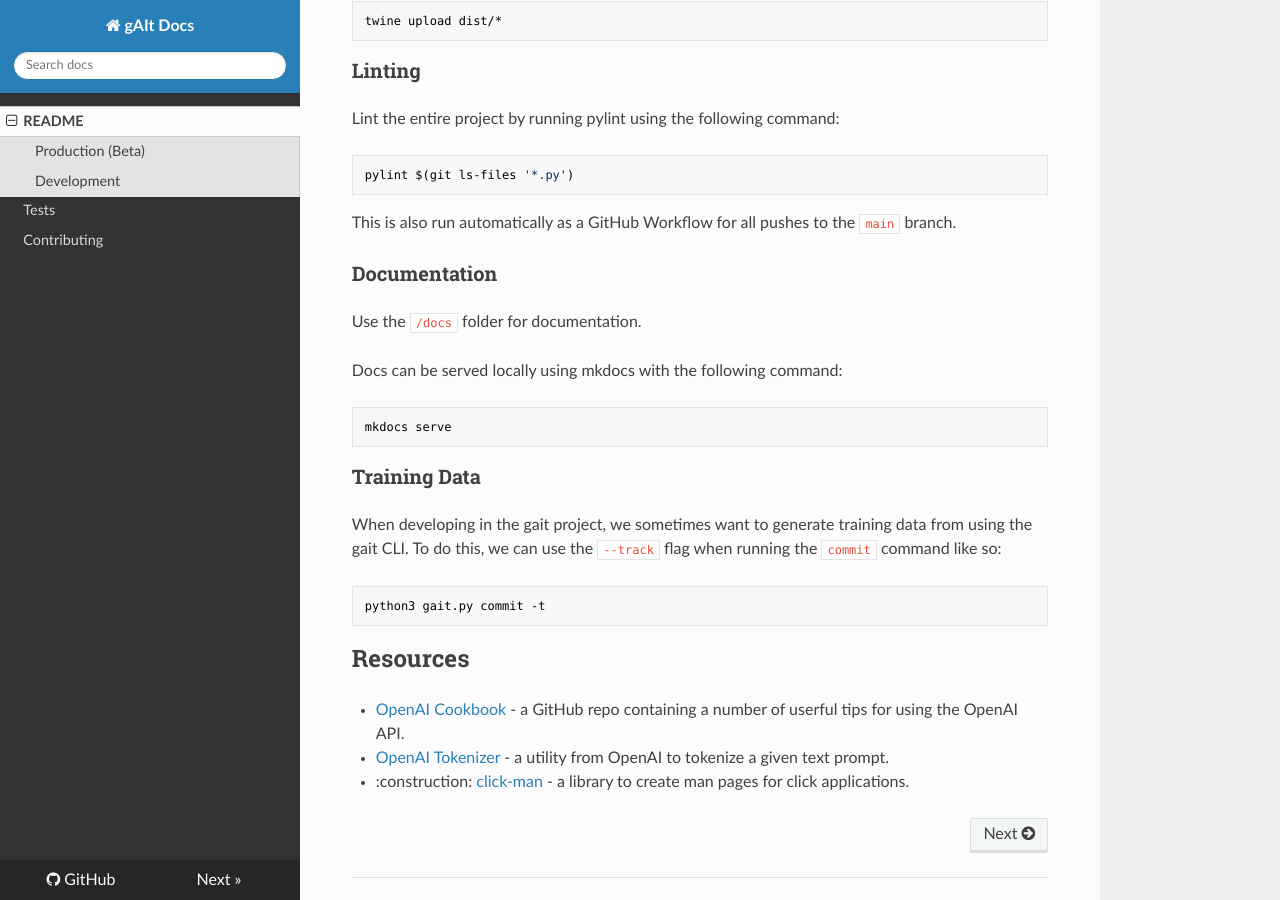
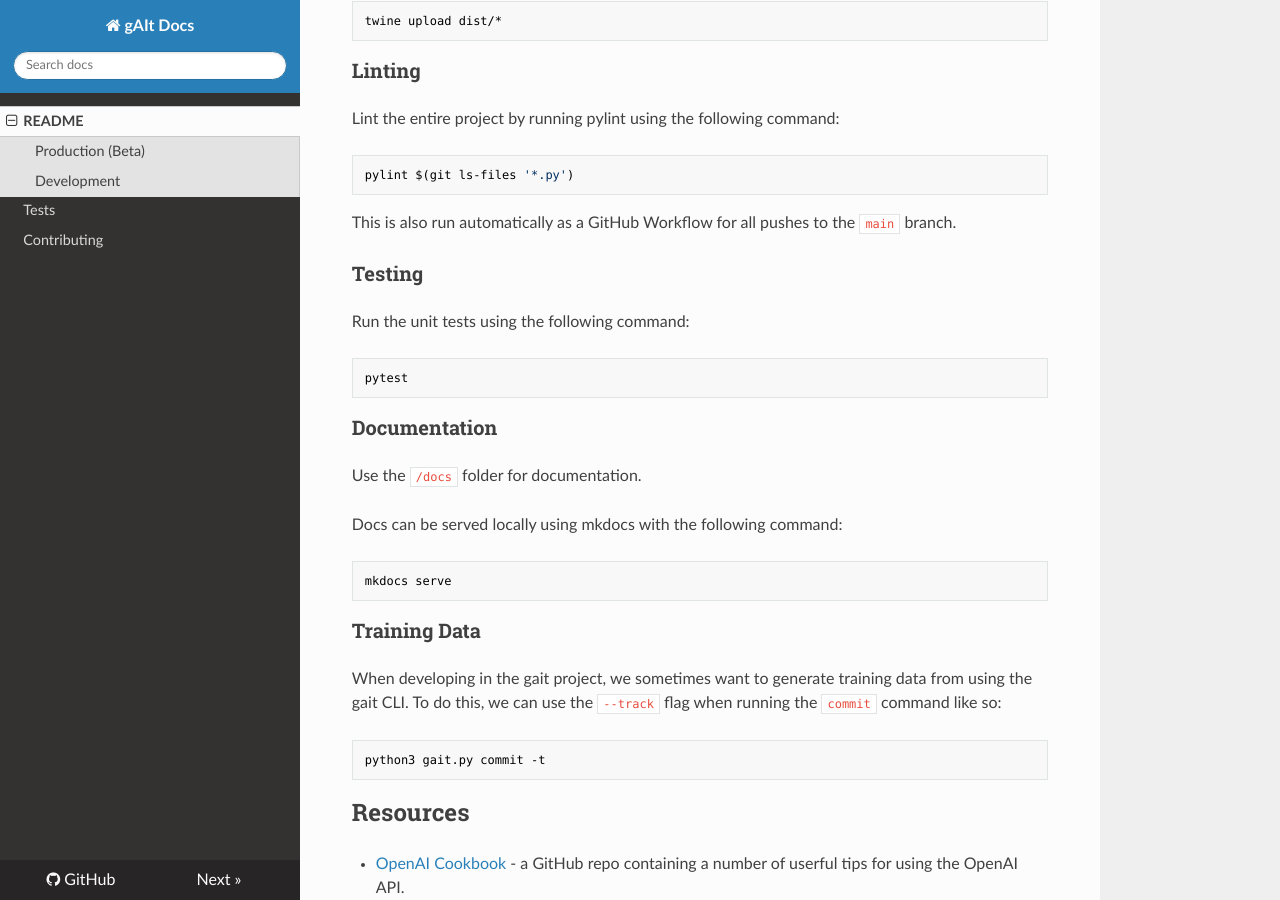
Before and after one commit to mgzwarrior/gait, an MkDocs documentation site: the page built from docs/README.md, in a window 1280 px wide and 900 px high, scrolled down 4762 px. Built offline with MkDocs 1.6.1, drawn with Linux system fonts in a browser that asks for light colours; nearby versions of some CDN libraries.

Commit message:
26 - Update README with instructions for running unit tests
Signed-off-by: Matt Grant <matt.grant@onepeloton.com>

````diff
--- a/docs/README.md
+++ b/docs/README.md
@@ -273,6 +273,14 @@ pylint $(git ls-files '*.py')
 
 This is also run automatically as a GitHub Workflow for all pushes to the `main` branch.
 
+### Testing
+
+Run the unit tests using the following command:
+
+```bash
+pytest
+```
+
 ### Documentation
 
 Use the `/docs` folder for documentation.
````
